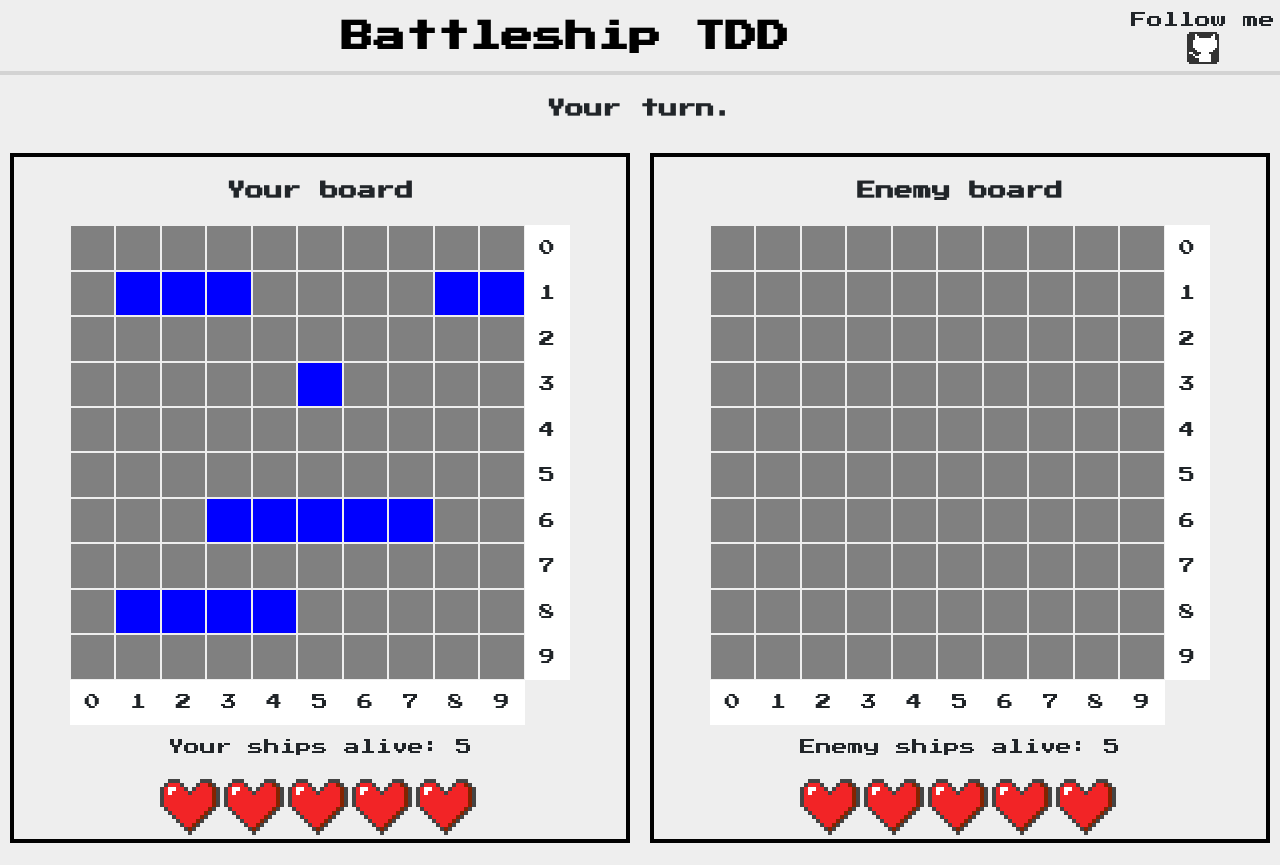
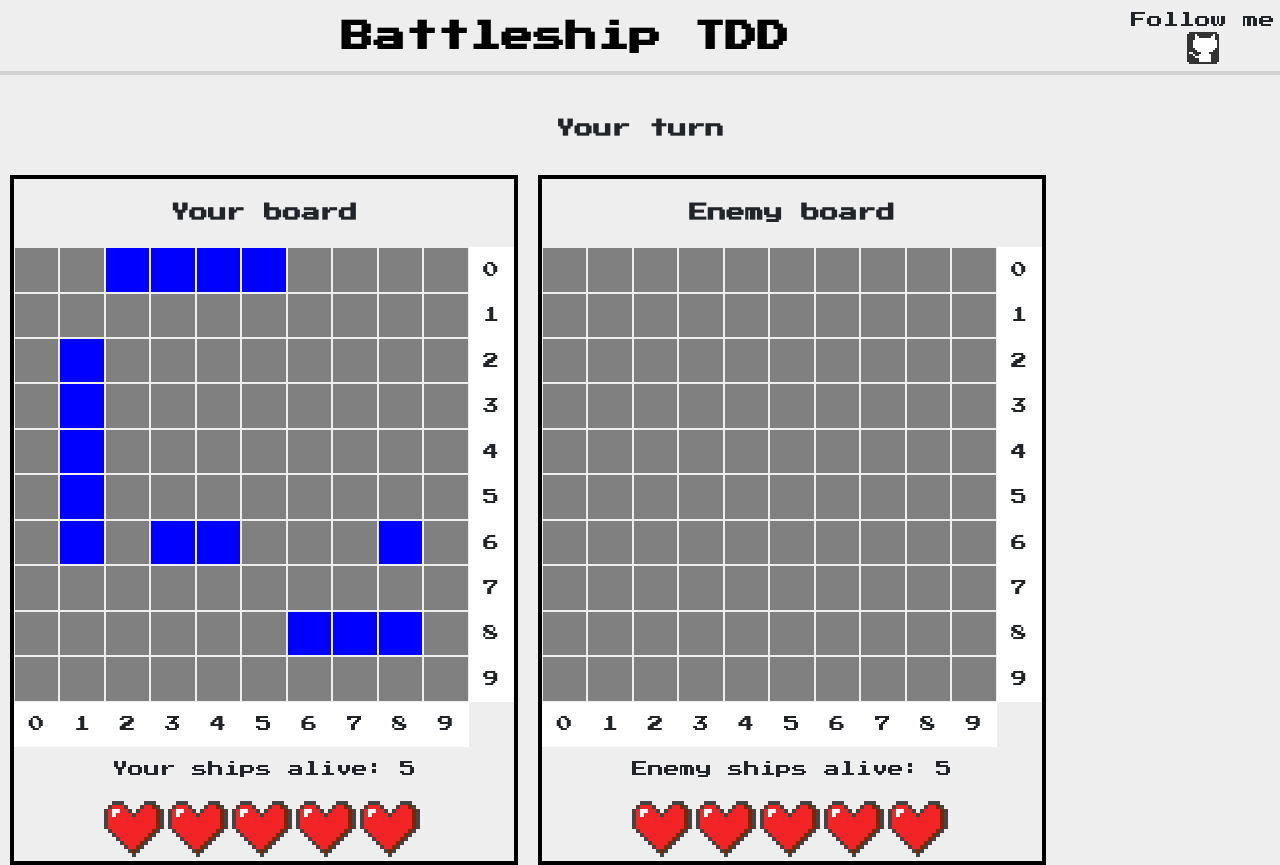
Before and after one commit to daxas-boop/battleship-tdd, a React (Create React App) app: page / in a window 1280 px wide. Both pictures are taken after a click on the button "New game". Before the commit the page ends 843 px from the top, so only its background shows below. Built offline with nearby package versions, Linux system fonts and the light colour scheme.

Commit message:
Reworks the custom hook

```diff
--- a/src/components/Game.jsx
+++ b/src/components/Game.jsx
@@ -13,14 +13,25 @@ const Button = styled.button `
 const StateTurn = styled.h3 `
     text-align:center;
     margin-top:20px;
+    grid-column:1/3;
+
+    @media(max-width:768px) {
+        grid-row:2/3;
+        grid-column:1/2;
+        margin:2px;
+    }
 `
 
-const MenuPage = styled.div `
+const Menu = styled.div `
     margin:45px auto !important;
     display:flex;
     flex-direction:column;
     width:300px;
     position:static;
+
+    @media(max-width:320px) {
+        width:250px;
+    }
 `
 
 const IconLink = styled.a `
@@ -31,7 +42,18 @@ const IconLink = styled.a `
 const HowToPlay = styled.div `
     position:absolute !important;
     width:450px;
-    margin: 0 auto !important;
+    top: 50%;
+    left: 50%;
+    transform: translate(-50%, -50%);
+    border:4px solid white;
+    padding:15px;
+    text-align:center;
+    max-width:100vw;
+
+    @media(max-width:320px) {
+        top:55%;
+        width:280px;
+    }
 `
 
 const WinnerContainer = styled.div `
@@ -50,30 +72,51 @@ const Title = styled.h4 `
     text-align:center;
 `
 
+const Container = styled.div `
+    display:grid;
+    grid-template-rows: 50px 1fr;
+    grid-template-columns: 1fr 1fr;
+    height: 500px;
+    margin-top:20px;
+
+    @media(max-width:768px) {
+        grid-template-columns:1fr;
+        height: 300px;
+        grid-template-rows: 360px 30px 360px;
+    }
+
+    @media(max-width:320px) {
+        grid-template-columns:1fr;
+        height: 300px;
+        grid-template-rows: 300px 30px 300px;
+    }
+`
+
 const Game = () => {
-    const [startGame, setStartGame] = useState(false);
-    const [howtoPlay, setHowToPlay] = useState(false);
-    const {cellOnClick, playerTurn, players, winner, startNewGame, remainingShips} = useGameLoop(startGame);
+    const [renderMenu, setRenderMenu] = useState(true);
+    const [renderGameboards, setRenderGameboards]= useState(false);
+    const [renderHowtoPlay, setRenderHowToPlay] = useState(false);
+    const {cellOnClick, players, winner, startNewGame, remainingShips} = useGameLoop();
+
+    const handleNewGame = () => {
+        startNewGame();
+        setRenderMenu(false);
+        setRenderGameboards(true);
+    }
 
     return (
         <>
-            {startGame ?
-                <>
-                    <StateTurn>{playerTurn}</StateTurn>
-                    <Gameboards
-                        cellOnClick={cellOnClick}
-                        humanGameboard={players.human.getGameboard()}
-                        AIGameboard={players.AI.getGameboard()}
-                        shipsRemaining={remainingShips}
-                    />
-                </>
-                :
-                <MenuPage className='nes-container is-rounded'>
-                    <Button className='nes-btn' onClick={() => setStartGame(true)}>
+            {renderMenu &&
+                <Menu className='nes-container is-rounded'>
+                    <Button
+                        className='nes-btn'
+                        onClick={() => handleNewGame()}>
                         New game
                     </Button>
 
-                    <Button className='nes-btn' onClick={() => setHowToPlay(true)}>
+                    <Button
+                        className='nes-btn'
+                        onClick={() => setRenderHowToPlay(true)}>
                         How to Play
                     </Button>
 
@@ -81,34 +124,39 @@ const Game = () => {
                         <i className='nes-icon github nes-pointer is-medium'></i>
                     </IconLink>
 
-                    {howtoPlay &&
-                    <HowToPlay className="nes-container with-title is-centered is-dark">
-                        <p className="title">How to Play</p>
+                    {renderHowtoPlay &&
+                        <HowToPlay
+                        data-testid="how-to-play"
+                        className="nes-dialog is-dark">
                             <p>Click in a coordinate.</p>
                             <p>If you hit the enemy ship keep playing.</p>
                             <p>Otherwise it's the Computers turn.</p>
                             <p>Whoever destroys all enemy ships first wins.</p>
-                            <Button className="nes-btn is-primary" onClick={() => setHowToPlay(false)} >Continue</Button>
+                                <Button className="nes-btn is-primary" onClick={() => setRenderHowToPlay(false)} >Continue</Button>
                         </HowToPlay>}
+                </Menu>
+            }
 
-                </MenuPage>
+            {renderGameboards &&
+                <Container>
+                    <StateTurn>{players.human.turn ? 'Your turn' : 'Computer\'s turn.'}</StateTurn>
+                    <Gameboards
+                        cellOnClick={cellOnClick}
+                        humanGameboard={players.human.getGameboard()}
+                        AIGameboard={players.AI.getGameboard()}
+                        shipsRemaining={remainingShips}
+                    />
+                </Container>
             }
-            { winner === 'HUMAN' ?
+
+            {winner &&
                 <WinnerContainer className='nes-dialog is-dark'>
-                    <Title>YOU WON</Title>
-                    <Button
-                    className='nes-btn is-primary'
-                    onClick={()=> startNewGame()}
-                    >Play again?</Button>
-                    <Dialog />
-                </WinnerContainer>
-            : winner === 'AI' &&
-                <WinnerContainer className='nes-dialog is-dark'>
-                    <Title>YOU LOST</Title>
+                    <Title>{winner === 'HUMAN' ?  'YOU WON !!' : 'YOU LOST :('}</Title>
                     <Button
                         className='nes-btn is-primary'
                         onClick={()=> startNewGame()}>
-                    Play again?</Button>
+                        Play again?
+                    </Button>
                     <Dialog />
                 </WinnerContainer>
             }
--- a/src/components/customHooks/useGameLoop.js
+++ b/src/components/customHooks/useGameLoop.js
@@ -1,52 +1,32 @@
-import {useState,useEffect} from 'react';
-import GamboardFactory from '../../factories/Gameboard';
+import {useState, useEffect} from 'react';
+import newGameboard from '../../factories/Gameboard';
 import humanPlayer from '../../factories/Player';
 import AIPlayer from '../../factories/AI';
 
 
-const useGameLoop = (startGame) => {
-    const [gameStatus, setGameStatus] = useState();
-    const [playerTurn, setPlayerTurn] = useState();
+const useGameLoop = () => {
     const [winner, setWinner] = useState();
-    const [players, setPlayers] = useState(
-        {
-            human: humanPlayer(GamboardFactory()),
-            AI: AIPlayer(GamboardFactory())
-        }
-    );
-    const [remainingShips, setRemainingShips] = useState({
-        humanShips: players.human.getGameboard().getShipsRemaining(),
-        AIShips: players.AI.getGameboard().getShipsRemaining()
-    })
+    const [remainingShips, setRemainingShips] = useState();
+    const [players, setPlayers] = useState({
+        human: humanPlayer(newGameboard()),
+        AI: AIPlayer(newGameboard())
+    });
+
+    useEffect(() => {
+        players && setRemainingShips({
+            humanShips: players.human.getGameboard().getShipsRemaining(),
+            AIShips: players.AI.getGameboard().getShipsRemaining()
+        })
+    }, [players])
 
     const startNewGame = () => {
-        setPlayers({
-            human: humanPlayer(GamboardFactory()),
-            AI: AIPlayer(GamboardFactory())
-        })
-        setWinner()
+        const newPlayers = {
+            human: humanPlayer(newGameboard()),
+            AI: AIPlayer(newGameboard())
+        }
+        setPlayers(newPlayers);
+        setWinner();
     }
-
-    useEffect(() => {
-        setGameStatus(startGame && winner ? 'ended' : startGame ? 'started' : 'not started');
-        switch (gameStatus) {
-            case 'started':
-                players.human.turn ? setPlayerTurn(`Your turn.`)
-                : setPlayerTurn(`Computer's turn.`);
-            break;
-
-            case 'not started':
-                setPlayerTurn('Click on START GAME to start the game')
-            break;
-
-            case 'ended':
-                setPlayerTurn(`${winner} won the game.`)
-            break;
-
-            default:
-                break;
-        }
-    }, [gameStatus, players, startGame, winner])
 
     const changePlayersTurn = () => {
         setPlayers(prevState => ({
@@ -63,32 +43,21 @@ const useGameLoop = (startGame) => {
 
     const checkWinner = () => {
         if (players.human.getGameboard().allShipsSunk()){
-            setGameStatus('ended');
             setWinner(players.AI.getName());
         } else if (players.AI.getGameboard().allShipsSunk()){
-            setGameStatus('ended');
             setWinner(players.human.getName());
         }
     }
 
-    const getShipsRemaining = () => {
-        setRemainingShips({
-            humanShips: players.human.getGameboard().getShipsRemaining(),
-            AIShips: players.AI.getGameboard().getShipsRemaining()
-        })
-    }
-
     const AIPlay = () => {
-        if(gameStatus === 'not started' || gameStatus === 'ended') return
         setTimeout(() => {
             const randomCoords = players.AI.randomAttack();
             const enemyGameboard = players.human.getGameboard();
             enemyGameboard.receiveAttack(randomCoords[0], randomCoords[1]);
-            getShipsRemaining()
             checkWinner();
             if(enemyGameboard.getBoard()[randomCoords[0]][randomCoords[1]] === 'sunked ship'){
                 setPlayers(prevState => ({...prevState}))
-                setTimeout(() => {AIPlay()},300);
+                setTimeout(() => {AIPlay()}, 300);
                 return;
             }
             changePlayersTurn();
@@ -96,7 +65,6 @@ const useGameLoop = (startGame) => {
     }
 
     const cellOnClick = (e) => {
-        if(gameStatus === 'not started' || gameStatus === 'ended') return
         if(e.target.dataset.player === players.human.getName()){
             console.error('Click on the enemy gameboard')
             return;
@@ -105,7 +73,6 @@ const useGameLoop = (startGame) => {
         const column = Number(e.target.dataset.cord1);
         const row = Number(e.target.dataset.cord2);
         enemyGameboard.receiveAttack(column, row);
-        getShipsRemaining();
         checkWinner();
         if(enemyGameboard.getBoard()[column][row] === 'sunked ship'){
             setPlayers(prevState => ({...prevState}))
@@ -115,7 +82,7 @@ const useGameLoop = (startGame) => {
         AIPlay();
     }
 
-    return {cellOnClick, playerTurn, players, winner, startNewGame, remainingShips}
+    return {cellOnClick, players, winner, startNewGame, remainingShips}
 }
 
 export default useGameLoop;
```
Lines whose indentation alone changed are shown as unchanged.
